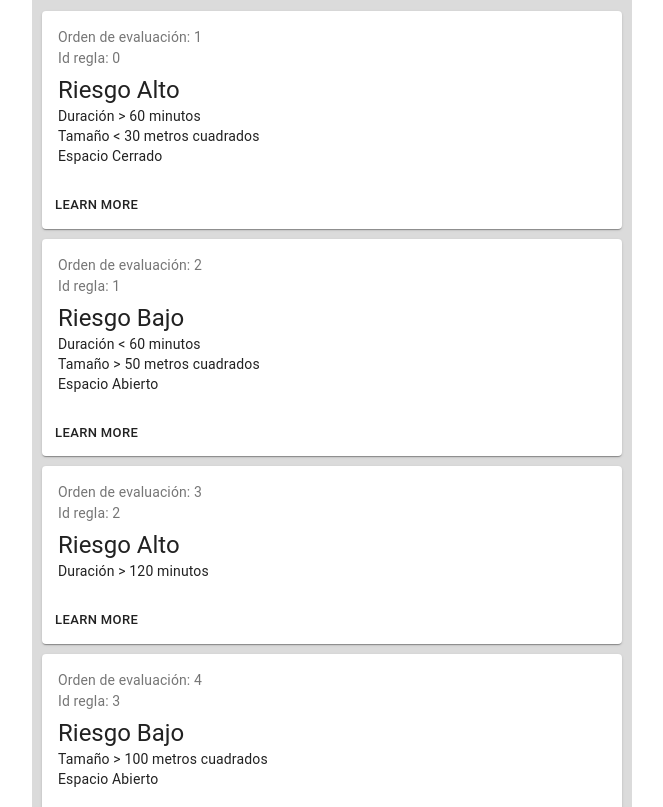
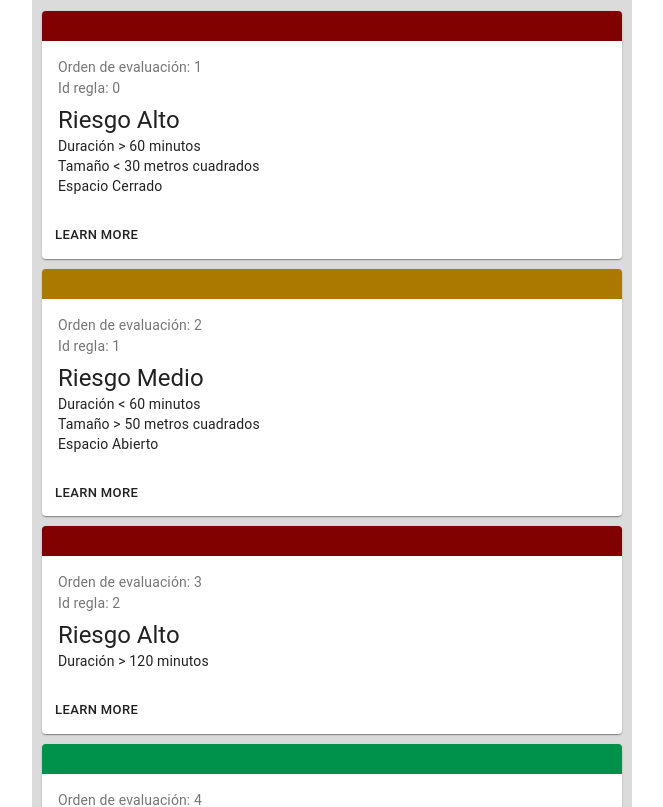
Before and after one commit to ct-fiuba/ct-web-app, a React (Create React App) app: page /rules in a window 1280 px wide. Shown: the top 807 px of the page, without its empty margins (308-971 px from the left). Built offline with nearby package versions, Linux system fonts and the light colour scheme.

Commit message:
colors based on risk

```diff
--- a/src/App.js
+++ b/src/App.js
@@ -6,8 +6,7 @@ import Home from './components/Home/Home.js';
 import {
   BrowserRouter as Router,
   Switch,
-  Route,
-  Link
+  Route
 } from "react-router-dom";
 
 function App() {
--- a/src/components/Rules/RuleCard.js
+++ b/src/components/Rules/RuleCard.js
@@ -11,6 +11,17 @@ const useStyles = makeStyles({
   root: {
     minWidth: 275,
     margin: '10px',
+    borderTopWidth: '30px',
+    borderTopStyle: 'inset',
+  },
+  highRisk: {
+    borderTopColor: '#d50000',
+  },
+  mediumRisk: {
+    borderTopColor: '#ffb300',
+  },
+  lowRisk: {
+    borderTopColor: '#00e676',
   },
   bullet: {
     display: 'inline-block',
@@ -22,12 +33,11 @@ const useStyles = makeStyles({
   },
   pos: {
     marginBottom: 12,
-  },
+  }
 });
 
 export default function RuleCard(props) {
   const classes = useStyles();
-  const bull = <span className={classes.bullet}>•</span>;
 
   return (
     <Draggable draggableId={`${props.id}`} index={props.index}>
@@ -37,7 +47,7 @@ export default function RuleCard(props) {
           {...provided.draggableProps}
           {...provided.dragHandleProps}
         >
-          <Card className={classes.root}>
+          <Card className={`${classes.root} ${props.contagionRisk === 'Alto' ? classes.highRisk : ''} ${props.contagionRisk === 'Medio' ? classes.mediumRisk : ''} ${props.contagionRisk === 'Bajo' ? classes.lowRisk : ''}`}>
             <CardContent>
               <Typography className={classes.title} color="textSecondary" gutterBottom>
                 {`Orden de evaluación: ${props.index + 1}`}
--- a/src/components/Rules/Rules.js
+++ b/src/components/Rules/Rules.js
@@ -52,7 +52,7 @@ export default class Rules extends React.Component {
   mockRules() {
     return [
       {id: 0, index: 0, contagionRisk: 'Alto', durationValue: 60, durationCmp: '>', m2Value: 30, m2Cmp: '<', spaceValue: 'Cerrado'},
-      {id: 1, index: 1, contagionRisk: 'Bajo', durationValue: 60, durationCmp: '<', m2Value: 50, m2Cmp: '>', spaceValue: 'Abierto'},
+      {id: 1, index: 1, contagionRisk: 'Medio', durationValue: 60, durationCmp: '<', m2Value: 50, m2Cmp: '>', spaceValue: 'Abierto'},
       {id: 2, index: 2, contagionRisk: 'Alto', durationValue: 120, durationCmp: '>'},
       {id: 3, index: 3, contagionRisk: 'Bajo', m2Value: 100, m2Cmp: '>', spaceValue: 'Abierto'}
     ];
--- a/src/components/Rules/RulesContainer.js
+++ b/src/components/Rules/RulesContainer.js
@@ -1,4 +1,4 @@
-import React, { useState, useEffect } from "react";
+import React, { useState } from "react";
 import { makeStyles } from '@material-ui/core/styles';
 import { DragDropContext, Droppable } from "react-beautiful-dnd";
 import RuleCard from "./RuleCard";
```
